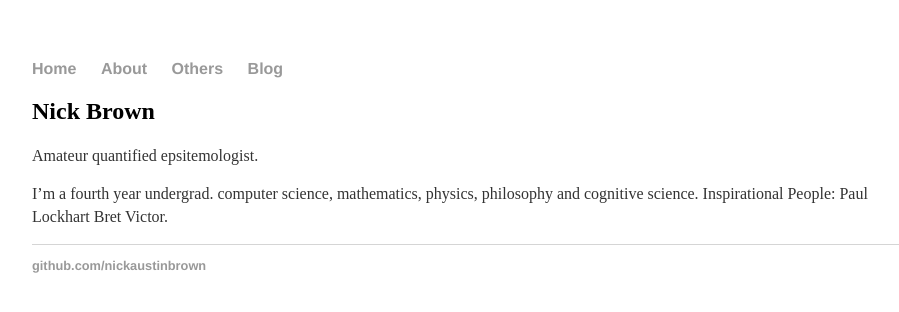
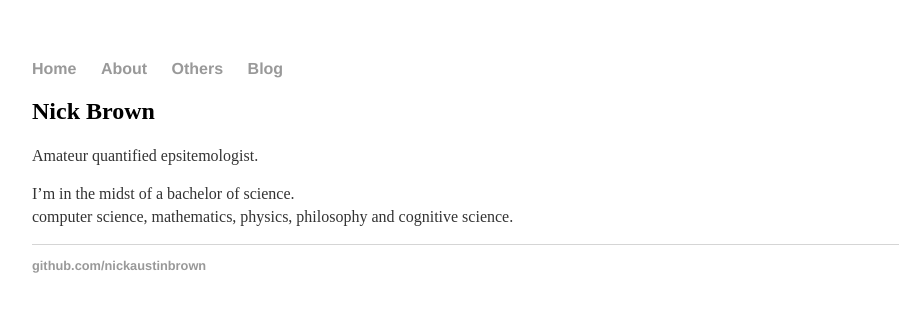
Before and after one commit to slavachalnev/nickaustinbrown.github.io, a Jekyll site: the page built from about/index.html, in a window 1280 px wide. Shown: the top 312 px of the page, without its empty margins (160-1059 px from the left). Built offline with Jekyll 4.4.1, drawn with Linux system fonts in a browser that asks for light colours.

Commit message:
Update index.html

```diff
--- a/about/index.html
+++ b/about/index.html
@@ -5,11 +5,8 @@ title: About
 <div class="blurb">
 	<h2>Nick Brown</h2>
 	<p>Amateur quantified epsitemologist. </p>
-  <p>I’m a fourth year undergrad.
+	<p>I’m in the midst of a bachelor of science. </br >
 
 computer science, mathematics, physics, philosophy and cognitive science.
-
-Inspirational People:
-Paul Lockhart
-Bret Victor.</p>
+	</p>
 </div><!-- /.blurb -->
```
